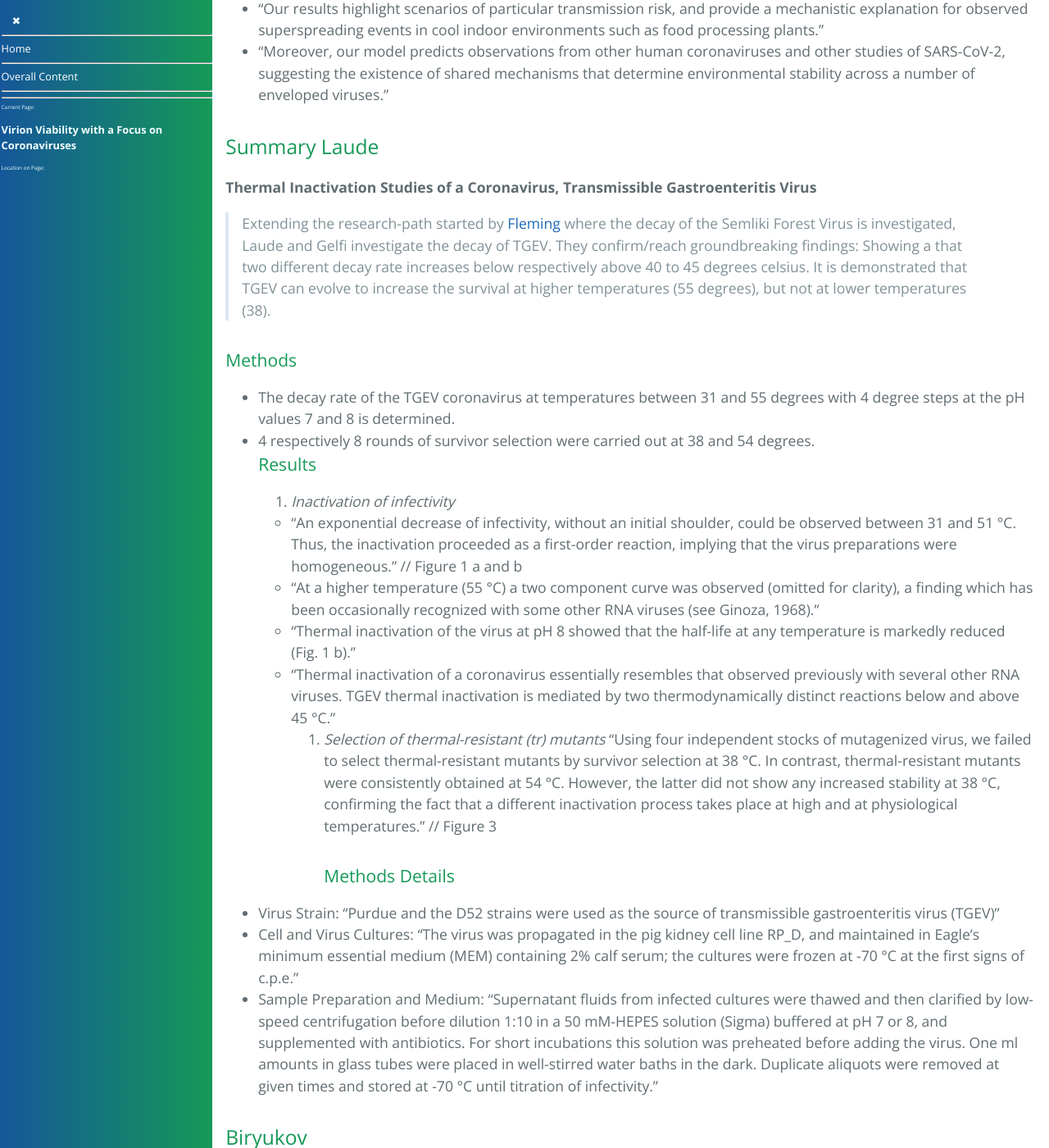
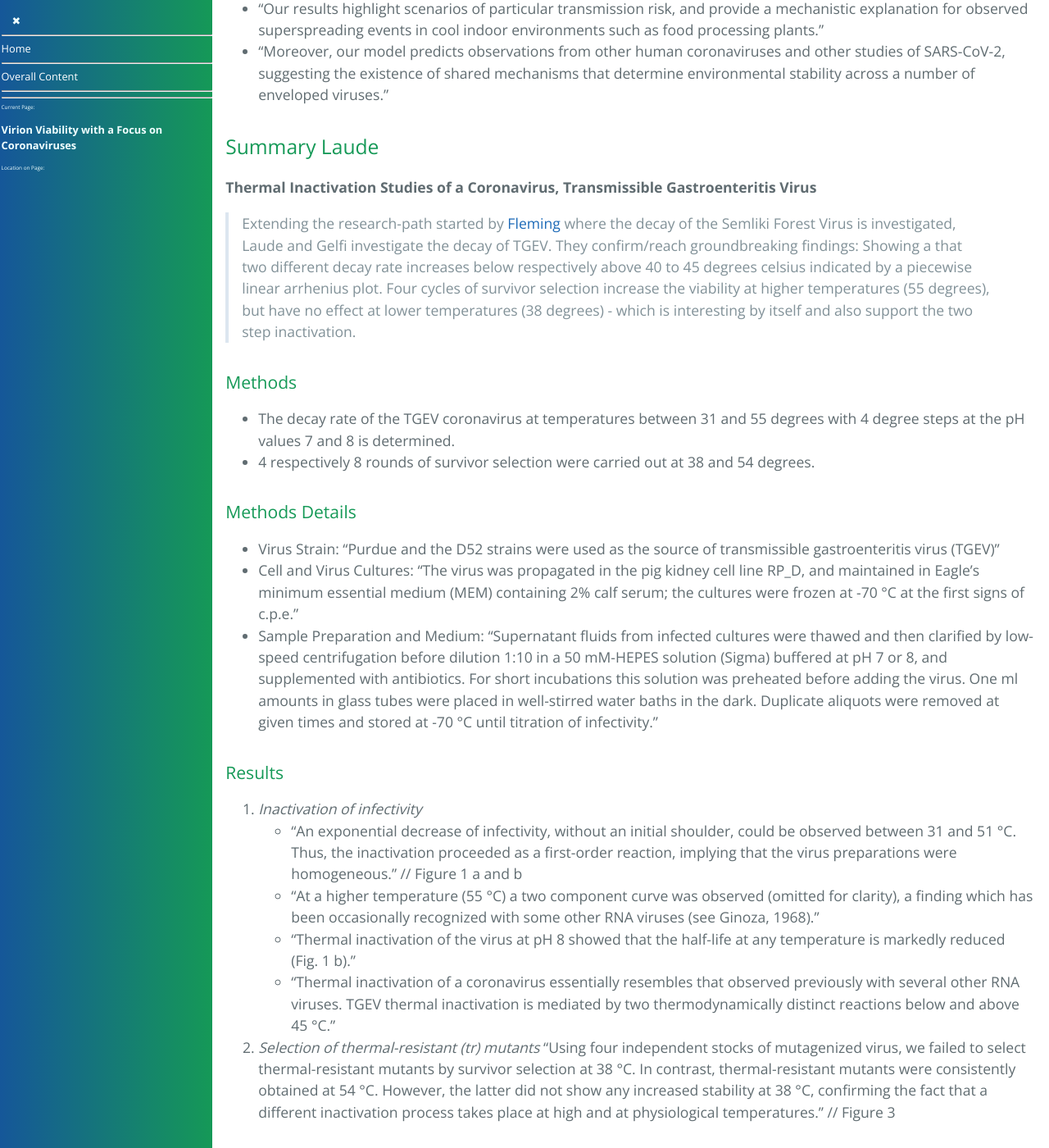
Before and after one commit to forestgrape/coronavirus, a Jekyll site: the page built from 2_biological/virion_viability.md, in a window 1280 px wide and 1400 px high, scrolled down 25428 px. Shown: the whole window at 82% size. Built offline with Jekyll 4.4.1, drawn with Linux system fonts in a browser that asks for light colours; our own code applies the rules of GitHub Pages for plain Markdown files; some of the changed lines change nothing that is shown; some of the changed text lies outside the part shown.

Commit message:
clarifications

```diff
--- a/2_biological/virion_viability.md
+++ b/2_biological/virion_viability.md
@@ -40,7 +40,7 @@
 * [References](#references)
   * [References Temperature Viability SARS-2](#references-temperature-viability-sars-2)
   * [References Temperature Viability of other Viruses](#references-temperature-viability-of-other-viruses)
-  * [References Droplets and Influenza](#references-droplets-and-influenza)
+  * [References Viruses in the Air](#references-viruses-in-the-air)
   * [References UV](#references-uv)
 * [Appendix](#appendix)
   * [Efflorescence Humidity](#efflorescence-humidity)
@@ -86,7 +86,6 @@ The principal decay mechanisms and reasons for the fast decay are:
 * The envelope of coronaviruses consists of fatty acids acquired form the host cell and similar to the host cell membrane. In multicellular organism the cell-membranes neither have evolved to be stable outside the organism nor to keep out most substances. Cells also have ion pumps to even out imbalances such as osmotic pressures, without metabolism virions do not.
 * The spikes proteins are under tension, since they have spring loaded energy to induce cell membrane fusion. On heat, temperature changes or chemical forces the spikes can loose this energy. To some extent this is also the case for the N protein.
 * Virions have no metabolism and thus cannot repair damage or even out chemical imbalances.
-
 
 ### Summary Decay by UV Light
 UV light renders the RNA unreadable. At low UV (low sun in the fall) the halflife time is about 6 minutes and at intense UV (sun at noon in the summer) about 2 min.
@@ -201,7 +200,6 @@ The following equations hold (by properties of the exp and the log functions):
 
 
 ## Viability Observations
-
 
 ### Viability in Sunlight
 The UVB part in sunlight is absorbed by DNA/RNA and can cause decay.
@@ -716,11 +714,17 @@ https://doi.org/10.1101/2020.10.16.341883
 #### Summary Laude
 **Thermal Inactivation Studies of a Coronavirus, Transmissible Gastroenteritis Virus**
 
-> Extending the research-path started by [Fleming](#summary-fleming) where the decay of the Semliki Forest Virus is investigated, Laude and Gelfi investigate the decay of TGEV. They confirm/reach groundbreaking findings: Showing a that two different decay rate increases below respectively above 40 to 45 degrees celsius. It is demonstrated that TGEV can evolve to increase the survival at higher temperatures (55 degrees), but not at lower temperatures (38).
+> Extending the research-path started by [Fleming](#summary-fleming) where the decay of the Semliki Forest Virus is investigated, Laude and Gelfi investigate the decay of TGEV. They confirm/reach groundbreaking findings: Showing a that two different decay rate increases below respectively above 40 to 45 degrees celsius indicated by a piecewise linear arrhenius plot. Four cycles of survivor selection increase the viability at higher temperatures (55 degrees), but have no effect at lower temperatures (38 degrees) - which is interesting by itself and also support the two step inactivation.
 
 ##### Methods
 * The decay rate of the TGEV coronavirus at temperatures between 31 and 55 degrees with 4 degree steps at the pH values 7 and 8 is determined.
 * 4 respectively 8 rounds of survivor selection were carried out at 38 and 54 degrees.
+
+##### Methods Details
+* Virus Strain: "Purdue and the D52 strains were used as the source of transmissible gastroenteritis virus (TGEV)"
+* Cell and Virus Cultures: "The virus was propagated in the pig kidney cell line RP_D, and maintained in Eagle's minimum essential medium (MEM) containing 2% calf serum; the cultures were frozen at -70 °C at the first signs of c.p.e."
+* Sample Preparation and Medium: "Supernatant fluids from infected cultures were thawed and then clarified by low-speed centrifugation before dilution 1:10 in a 50 mM-HEPES solution (Sigma) buffered at pH 7 or 8, and supplemented with antibiotics. For short incubations this solution was preheated before adding the virus. One ml amounts in glass tubes were placed in well-stirred water baths in the dark. Duplicate aliquots were removed at given times and stored at -70 °C until titration of infectivity."
+
 ##### Results
 1. _Inactivation of infectivity_
    * "An exponential decrease of infectivity, without an initial shoulder, could be observed between 31 and 51 °C. Thus, the inactivation proceeded as a first-order reaction, implying that the virus preparations were homogeneous." // Figure 1 a and b
@@ -729,10 +733,7 @@ https://doi.org/10.1101/2020.10.16.341883
    * "Thermal inactivation of a coronavirus essentially resembles that observed previously with several other RNA viruses. TGEV thermal inactivation is mediated by two thermodynamically distinct reactions below and above 45 °C."
 2. _Selection of thermal-resistant (tr) mutants_
   "Using four independent stocks of mutagenized virus, we failed to select thermal-resistant mutants by survivor selection at 38 °C. In contrast, thermal-resistant mutants were consistently obtained at 54 °C. However, the latter did not show any increased stability at 38 °C, confirming the fact that a different inactivation process takes place at high and at physiological temperatures." // Figure 3
-##### Methods Details
-* Virus Strain: "Purdue and the D52 strains were used as the source of transmissible gastroenteritis virus (TGEV)"
-* Cell and Virus Cultures: "The virus was propagated in the pig kidney cell line RP_D, and maintained in Eagle's minimum essential medium (MEM) containing 2% calf serum; the cultures were frozen at -70 °C at the first signs of c.p.e."
-* Sample Preparation and Medium: "Supernatant fluids from infected cultures were thawed and then clarified by low-speed centrifugation before dilution 1:10 in a 50 mM-HEPES solution (Sigma) buffered at pH 7 or 8, and supplemented with antibiotics. For short incubations this solution was preheated before adding the virus. One ml amounts in glass tubes were placed in well-stirred water baths in the dark. Duplicate aliquots were removed at given times and stored at -70 °C until titration of infectivity."
+
 
 #### Biryukov
 Biryukov J, Boydston JA, Dunning RA, Yeager JJ, Wood S, Reese AL, Ferris A, Miller D, Weaver W, Zeitouni NE, Phillips A, Freeburger D, Hooper I, Ratnesar-Shumate S, Yolitz J, Krause M, Williams G, Dawson DG, Herzog A, Dabisch P, Wahl V, Hevey MC, Altamura LA. 2020. **Increasing temperature and relative humidity accelerates inactivation of SARS-CoV- 2 on surfaces.**
@@ -742,6 +743,8 @@ mSphere 5:e00441-20.
 #### Methods
 * "Vero (ATCC CCL-81) cells were used to propagate SARS-CoV-2 and in virus microtitration assays. Cells were cultured at 37°C and 5% CO2 in complete growth medium (gMEM) as previously described (16)."
 * *Experiment:* The virus viability was measured for RH and temperature combinations in the range 20 to 80% RH and 24 to 35°C.
+
+
 
 
 ### References Temperature Viability of other Viruses
@@ -773,26 +776,32 @@ The loss of viability in aerosols of Escherichia coli B, E. coli commune and E.
 #### Summary Fleming
 **Thermal Inactivation of Semliki Forest Virus**
 
-> Recommended to read [Laude](#summary-laude) as follow up where the research path is continued.
+> Recommended to read [Laude](#summary-laude) as follow up where the research path is continued and the switch of decay mechanism between 40 and 45 is confirmed.
 
 ##### Methods
 * First the influence of the originating cells and the surrounding matrix was determined to select a appropriate model for the thermal inactivation studies.
 * The inactivation of homogenous virions at temperatures between 2o° and 50° degrees in different dilution of stabilizing medium was determined.
+
+##### Methods Details
+* Virus Strain: "Purdue and the D52 strains were used as the source of transmissible gastroenteritis virus (TGEV)"
+* Cell and Virus Cultures: "The virus was propagated in the pig kidney cell line RP_D, and maintained in Eagle's minimum essential medium (MEM) containing 2% calf serum; the cultures were frozen at -70 °C at the first signs of c.p.e."
+* Sample Preparation and Medium: "Supernatant fluids from infected cultures were thawed and then clarified by low-speed centrifugation before dilution 1:10 in a 50 mM-HEPES solution (Sigma) buffered at pH 7 or 8, and supplemented with antibiotics. For short incubations this solution was preheated before adding the virus. One ml amounts in glass tubes were placed in well-stirred water baths in the dark. Duplicate aliquots were removed at given times and stored at -70 °C until titration of infectivity."
+
 ##### Results
-* *Primarily Experiments*
-  * *Influence of originating cells:*
-    * At 35°, the rate of inactivation was independent of the originating cell lines (Figure 2 a).
-    * At 50°, only virions originating from a stable cell line (mouse embryo cells) showed a 1 step log-linear inactivation. For other cells lines a 2 step log-linear inactivation is observed (Figure 2 b).
-    > Stable cell line means likely a homogenous cell line. In a homogenous cell line, the virions have the same lipid envelope unlike in mixed cell lines where each cell type can yield slightly different appearances of the virions -> [Virion Properties](#virion-properties).
-  * *Influence of Medium:* At 22° the more the stabilizing medium 199, CS was diluted by a phosphate buffer solution, the greater was the loss viability (Figure 1 and 3). The loss of viability was shifted to higher dilutions in the dark (Figure 1).
+*Primarily Experiments:*
+* *Influence of originating cells:*
+  * At 35°, the rate of inactivation was independent of the originating cell lines (Figure 2 a).
+  * At 50°, only virions originating from a stable cell line (mouse embryo cells) showed a 1 step log-linear inactivation. For other cells lines a 2 step log-linear inactivation is observed (Figure 2 b).
+  > Stable cell line means likely a homogenous cell line. In a homogenous cell line, the virions have the same lipid envelope unlike in mixed cell lines where each cell type can yield slightly different appearances of the virions -> [Virion Properties](#virion-properties).
+* *Influence of Medium:* At 22° the more the stabilizing medium 199, CS was diluted by a phosphate buffer solution, the greater was the loss viability (Figure 1 and 3). The loss of viability was shifted to higher dilutions in the dark (Figure 1).
 
-* *Decay Mechanisms at different Temperatures:* The arrhenius plots in Figure 3 and the corresponding values in Table 1 show:
-  * There's a switch of the inactivation mechanism between 40 and 45 degrees.
-  * The dilution-ratio and the pH value (6.5 vs 7.5) change the decay rate but leave the mechanism unchanged.
-  * The decay at 50° (but not the decay at 35° or by UV radiation) induces a reduced neutralization by antibodies, which indicates changes of the surface proteins. However since the neutralizing tests were done by an excess of antibodies which makes the neutralization independent of the virus concentration, this change was faster than the reduction of viability.
+*Decay Mechanisms at different Temperatures:* The arrhenius plots in Figure 3 and the corresponding values in Table 1 show:
+* There's a switch of the inactivation mechanism between 40 and 45 degrees. // since two step linear in the arrhenius plot
+* The dilution-ratio and the pH value (6.5 vs 7.5) change the decay rate but leave the mechanism unchanged.
+* The decay at 50° (but not the decay at 35° or by UV radiation) induces a reduced neutralization by antibodies, which indicates changes of the surface proteins. However since the neutralizing tests were done by an excess of antibodies which makes the neutralization independent of the virus concentration, this change was faster than the reduction of viability.
 
 
-### References Droplets and Influenza
+### References Viruses in the Air
 
 #### Marr
 Marr LC, Tang JW, Van Mullekom J, Lakdawala SS. 2019
```
